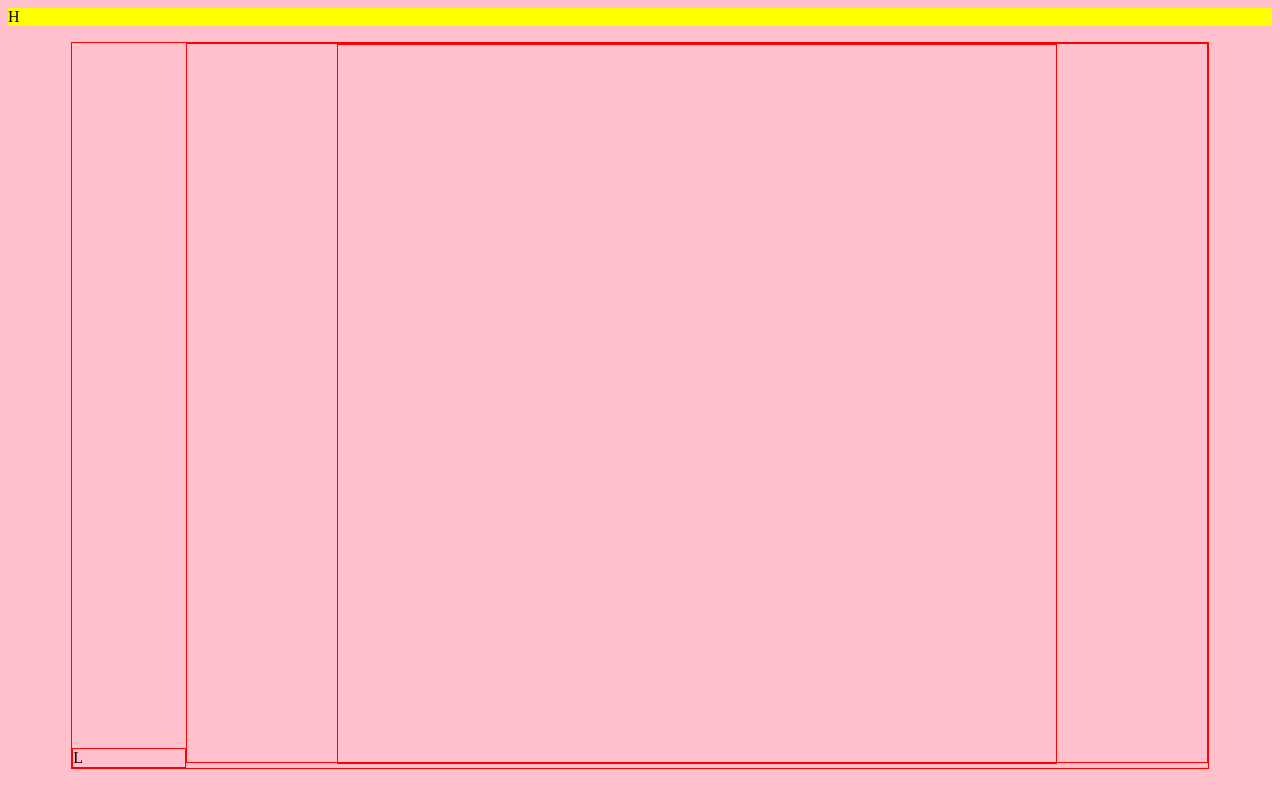
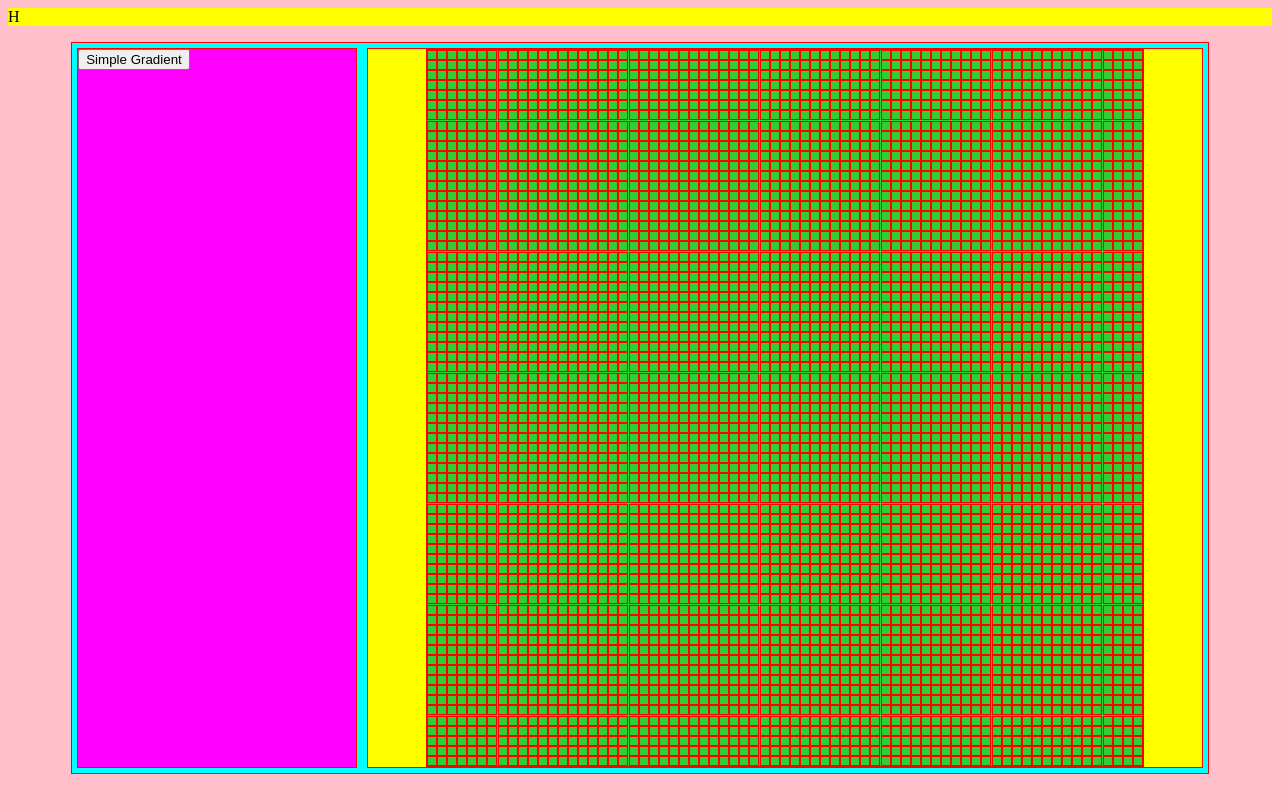
Before and after one commit to johnofsydney/dibBow, a plain HTML site: page index.html in a window 1280 px wide. Drawn offline with Linux system fonts and the light colour scheme.

Commit message:
static gradient working

```diff
--- a/css/style.css
+++ b/css/style.css
@@ -19,22 +19,43 @@ header {
 .main {
   margin: 1em auto;
   width: 90%;
+  background-color: cyan;
+  display: flex;
 }
 
 .left {
+  flex: 1;
+  margin: 5px;
+  background-color: magenta;
   display: inline-block;
-  width: 10%;
-  margin: 0;
 }
 
 .right {
+  flex: 3;
+  height : 90vh;
+  margin: 5px;
+  background-color: yellow;
   display: inline-block;
-  width: 90%;
-  height : 90vh;
-  margin: 0;
+}
+
+.bigSquare {
+  margin: 0 auto;
+  background-color: limegreen;
+  display: grid;
+}
+
+.smallSquare {
 
 }
 
-.bigSquare {
-  margin: auto;
+
+
+/* A little cheating is allowed here - seems you only need to specify one each of row and column */
+
+.row-1 {
+  grid-row: 1
 }
+
+.col-1 {
+  grid-column: 1
+}
--- a/index.html
+++ b/index.html
@@ -12,7 +12,10 @@
 <body>
   <header>H</header>
   <div class="main">
-    <div class="left">L</div><div class="right"></div>
+    <div class="left">
+      <button id="simpleGradient">Simple Gradient</button>
+    </div>
+    <div class="right"></div>
   </div>
 
 </body>
--- a/js/main.js
+++ b/js/main.js
@@ -1,34 +1,94 @@
 console.log("connected");
 
+let w = 0 // window width
+let h = 0 // window height
+let n = 0 // number of boxes per row / column
+
 const drawBigSquare = function(s) {
-
   let bigSquareDiv = `<div class="bigSquare"></div>`
   $('.right').append(bigSquareDiv)
-  $('.bigSquare').width(s)
-  $('.bigSquare').height(s)
+  $('.bigSquare').outerWidth(s)
+  $('.bigSquare').outerHeight(s)
   let t = (h - s) / 2;
   let l = (w - s) / 2;
-  // todo - center this bigSquare div inside right div
+  // todo - center this bigSquare div inside right div horizontally
+}
+
+const drawSmallBoxes = function(s,c) {
+  console.log(s,c);
+  n = ((c - (c%s)) / s);
+  let smallSquareDiv = ''
+
+  for (let i = 1; i <= n; i++) {
+    for (let j = 1; j <= n; j++) {
+      smallSquareDiv = `<div class="smallSquare row-${i} col-${j}"></div>`
+      $('.bigSquare').append(smallSquareDiv)
+    }
+  }
+
+  $('.smallSquare').outerWidth(s)
+  $('.smallSquare').outerHeight(s)
 }
 
 const drawBoxes = function() {
-  w = $('.right').width();
-  h = $('.right').height();
+
+  console.log(`height: ${h}, width: ${w}`);
   let bigSquareSize = w;
   if (h < w) { bigSquareSize = h }
   drawBigSquare(bigSquareSize)
 
-  const smallSquareSize = 20;
+  drawSmallBoxes(10, bigSquareSize)
+};
 
 
-
+const simpleGradient = function () {
+  for (var i = 1; i <= n; i++) {
+    let x = Math.round((255 - (i * 255/ n)))
+    $(`.smallSquare.col-${i}`).css('background-color', `rgb(${x},${x},${x})`)
+    $('.smallSquare').css('border', 'none')
+  }
 }
 
 
 $(document).ready( function () {
   console.log("ready");
+  w = $('.right').width();
+  h = $('.right').height();
+  drawBoxes(w, h);
+
+  $('#simpleGradient').on('click', function(e) {
+    // e.preventDefault();
+    simpleGradient();
+  })
 
 
-  drawBoxes();
+})
 
-})
+
+
+
+let resizeTimer;
+$(window).on('resize', function(e) {
+
+  clearTimeout(resizeTimer);
+  resizeTimer = setTimeout(function() {
+    drawBoxes();
+    console.log("not quyite qorking yet");
+  }, 1250);
+
+});
+
+
+
+//
+// $(window).on('resize', function () {
+//   var scrollBottom = $(document).height() - $(window).height() - $(window).scrollTop();
+//
+//   if (scrollBottom > 600) {
+//     return; // Don't do anything until we are within 600 pixels of the bottom of the page.
+//   }
+//
+//   var query = $('#query').val();
+//   throttledSearchFlickr(query);
+//   console.log("resize");
+// });
```
